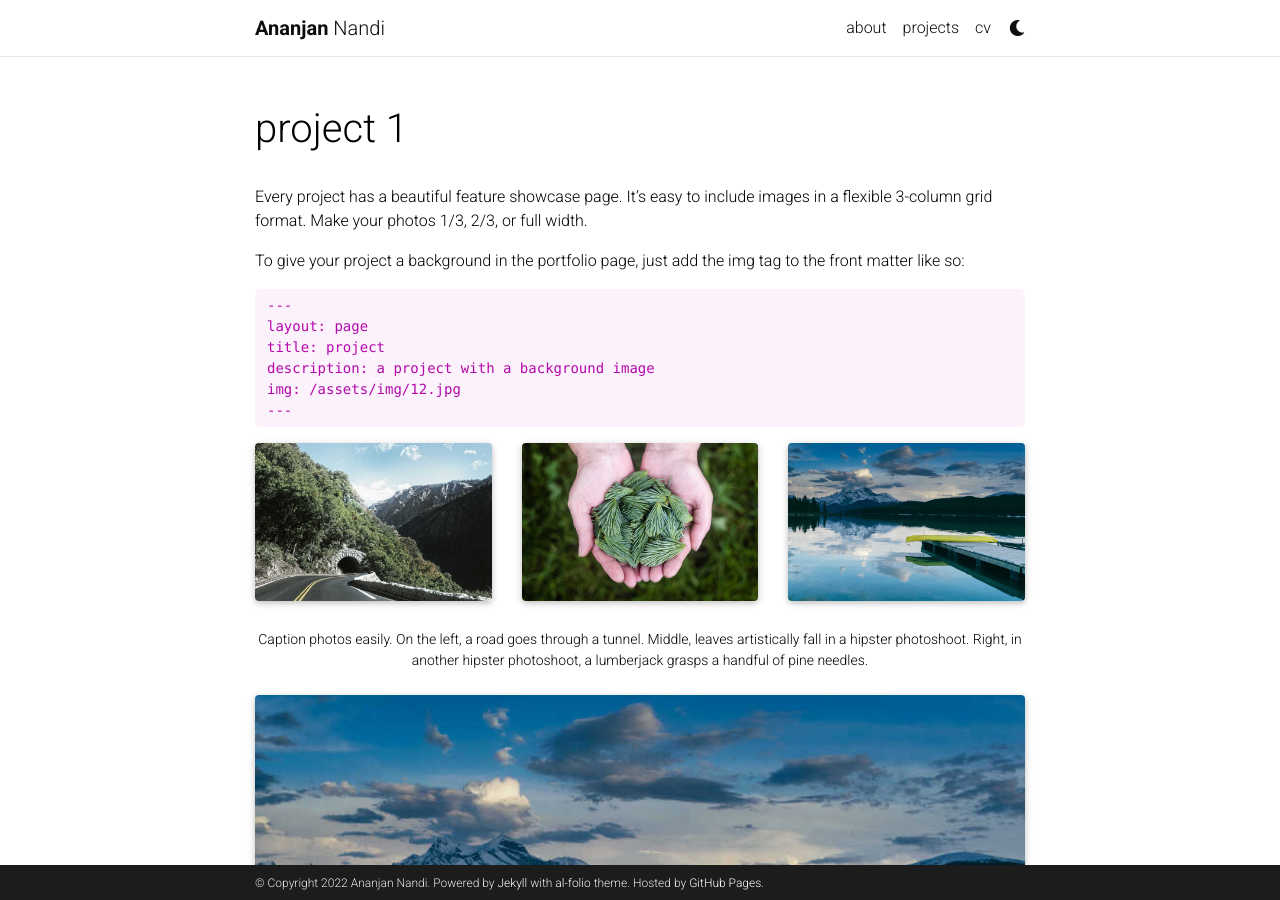
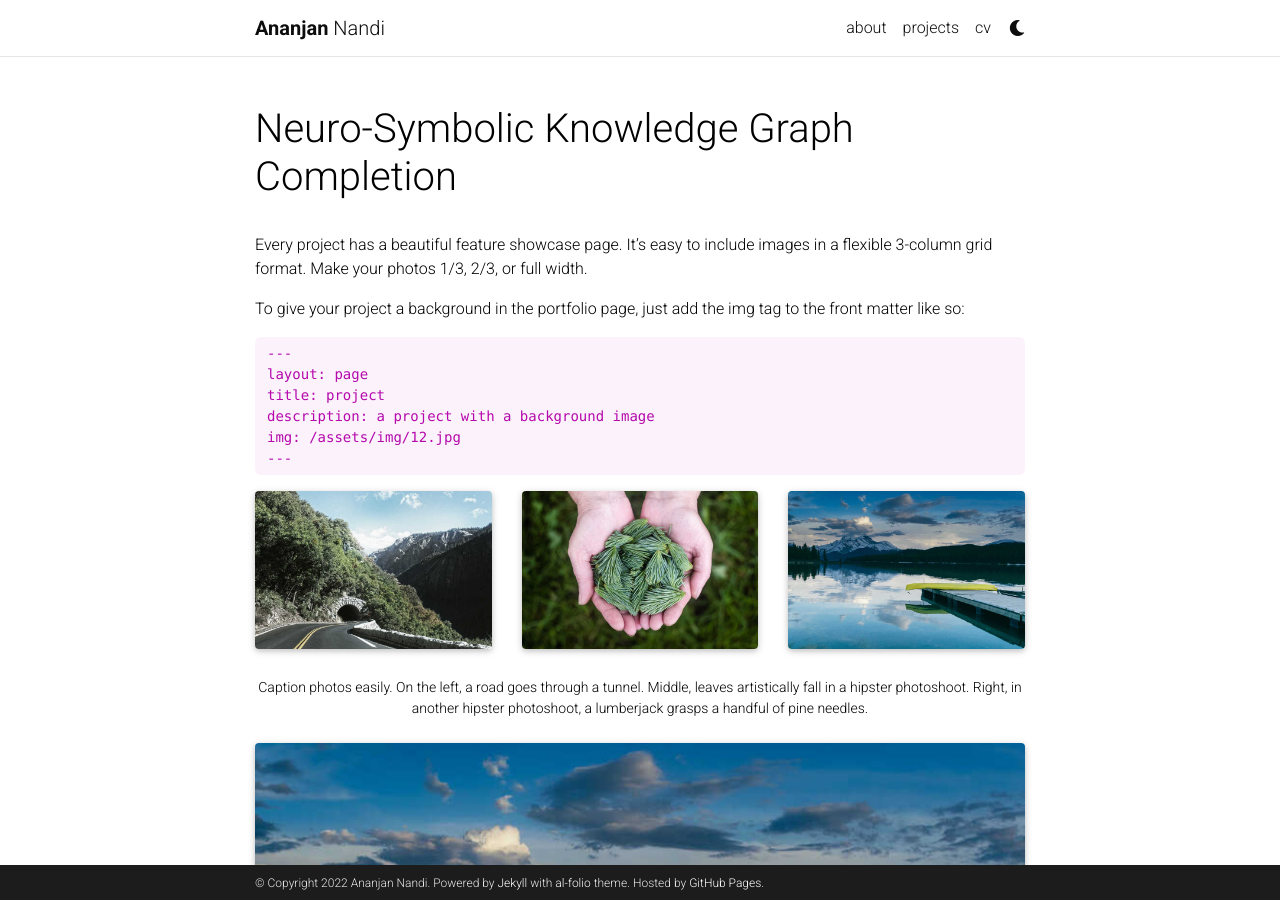
Before and after one commit to ananjan-nandi-9/ananjan-nandi-9.github.io, a Jekyll site: the page built from _projects/1_project.md, in a window 1280 px wide and 900 px high. Built offline with Jekyll 4.4.1, drawn with Linux system fonts in a browser that asks for light colours; full-size pictures stand in for the smaller copies a plugin makes; comment, search, counter and statistics services are not loaded; a style sheet for code colours, icons or effects is not loaded.

Commit message:
Update 1_project.md

```diff
--- a/_projects/1_project.md
+++ b/_projects/1_project.md
@@ -1,6 +1,6 @@
 ---
 layout: page
-title: project 1
+title: Neuro-Symbolic Knowledge Graph Completion
 description: null
 img: assets/img/12.jpg
 importance: 1
```
